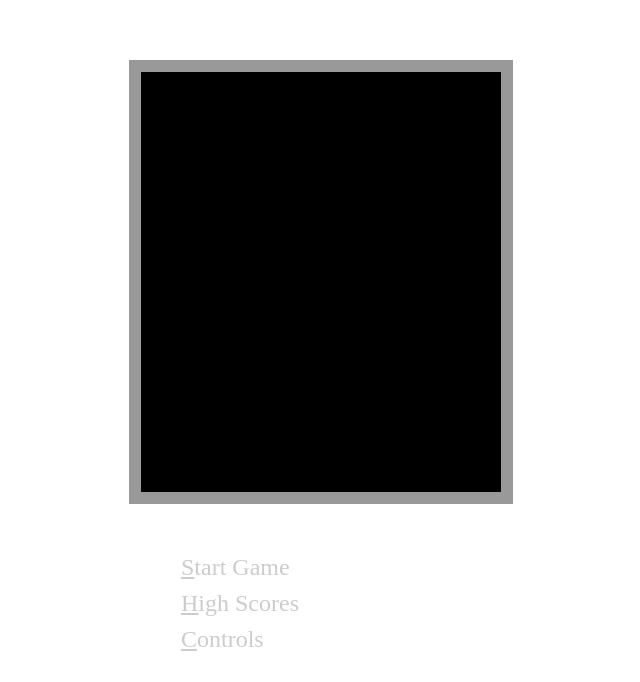
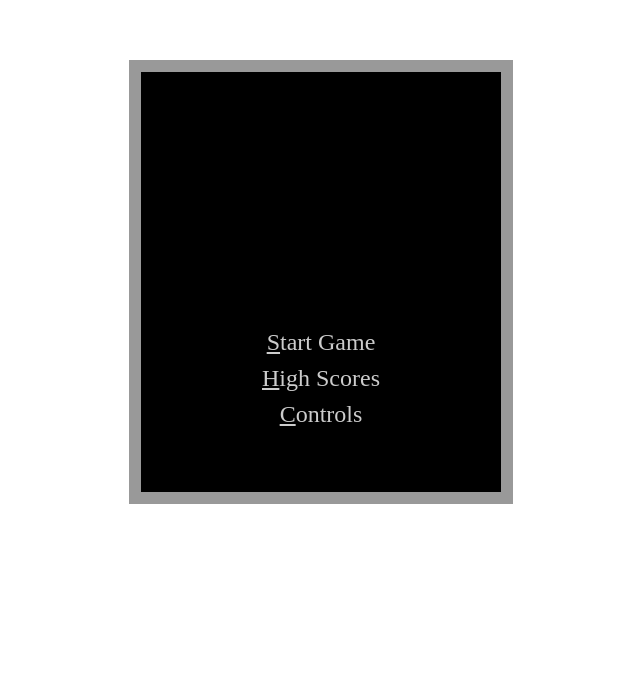
Before and after one commit to Ray9056/Tokens, a website: page pacman/index.html in a window 1280 px wide. Shown: the part 118-800 px from the top of the page, without its empty margins (319-959 px from the left). Drawn offline with Linux system fonts and the light colour scheme; a web font is replaced by a local one.

Commit message:
Changelog: Added Game Design CSS/ Main Screen

```diff
--- a/pacman/design/style.css
+++ b/pacman/design/style.css
@@ -68,3 +68,49 @@ a {
 	box-shadow: inset 0 0 0 999px rgb(0, 0, 0);
 	border: 1em solid rgba(0, 0, 0, 0.4);
 }
+
+/**
+ * Game Design
+ */
+ .board,
+ .screen,
+ .game {
+     position: absolute;
+     top: 1em;
+     left: 1em;
+ }
+
+
+
+ /**
+  * Show / Hide
+  */
+ .mainScreen .main,
+ .gameOver   .input,
+ .highScores .high,
+ .help       .controls {
+     display: block;
+ }
+
+ .display {
+     display: none;
+     position: absolute;
+     top: 0;
+     left: 0;
+     right: 0;
+     bottom: 0;
+ }
+
+
+
+ /**
+  * MainScreen Design
+  */
+ .main ul {
+     text-align: center;
+     padding: 0;
+     margin-top: 21em;
+ }
+ .main li {
+     list-style: none;
+ }
```
